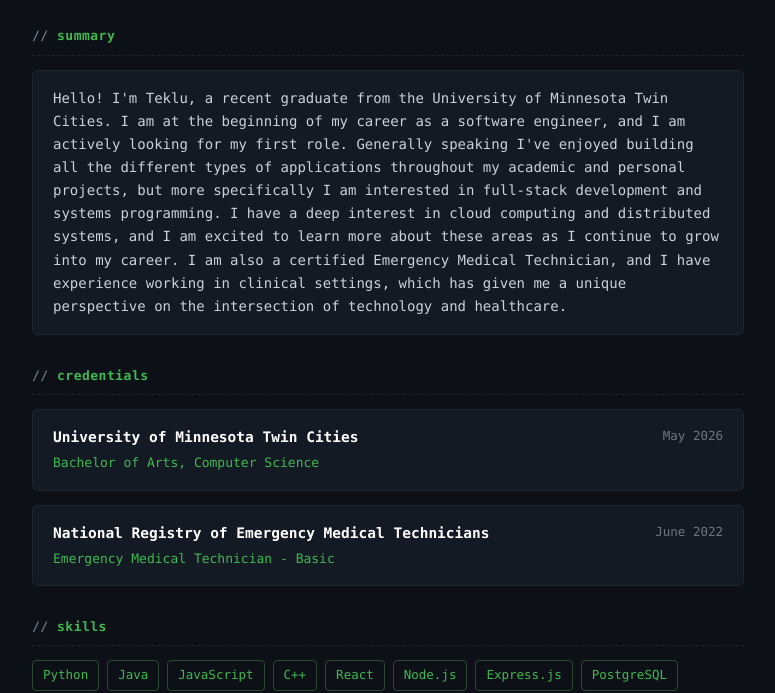
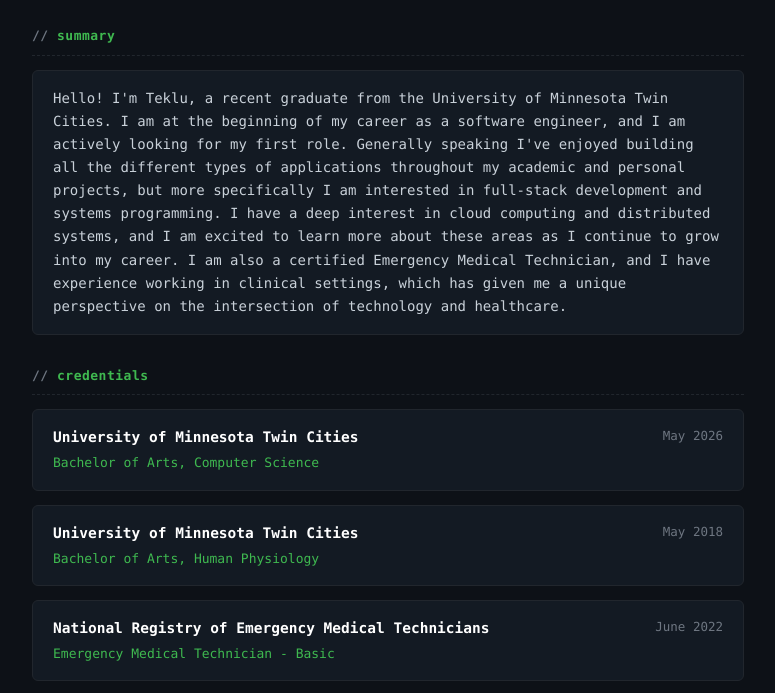
Before and after one commit to teklumezgebo/resume-site-frontend, a plain HTML site: page index.html in a window 1280 px wide. Shown: the part 286-979 px from the top of the page, without its empty margins (252-1027 px from the left). Drawn offline with Linux system fonts and the light colour scheme; no server answers.

```diff
--- a/index.html
+++ b/index.html
@@ -50,10 +50,18 @@
 
     <div class="entry">
       <div class="entry-top">
+        <span class="entry-title">University of Minnesota Twin Cities</span>
+        <span class="entry-date">May 2018</span>
+      </div>
+      <div class="entry-org">Bachelor of Arts, Human Physiology</div>
+    </div>
+
+    <div class="entry">
+      <div class="entry-top">
         <span class="entry-title">National Registry of Emergency Medical Technicians</span>
         <span class="entry-date">June 2022</span>
       </div>
-      <div class="entry-org">Emergency Medical Technician - Basic </div>
+      <div class="entry-org">Emergency Medical Technician - Basic</div>
     </div>
   </section>
 
```
